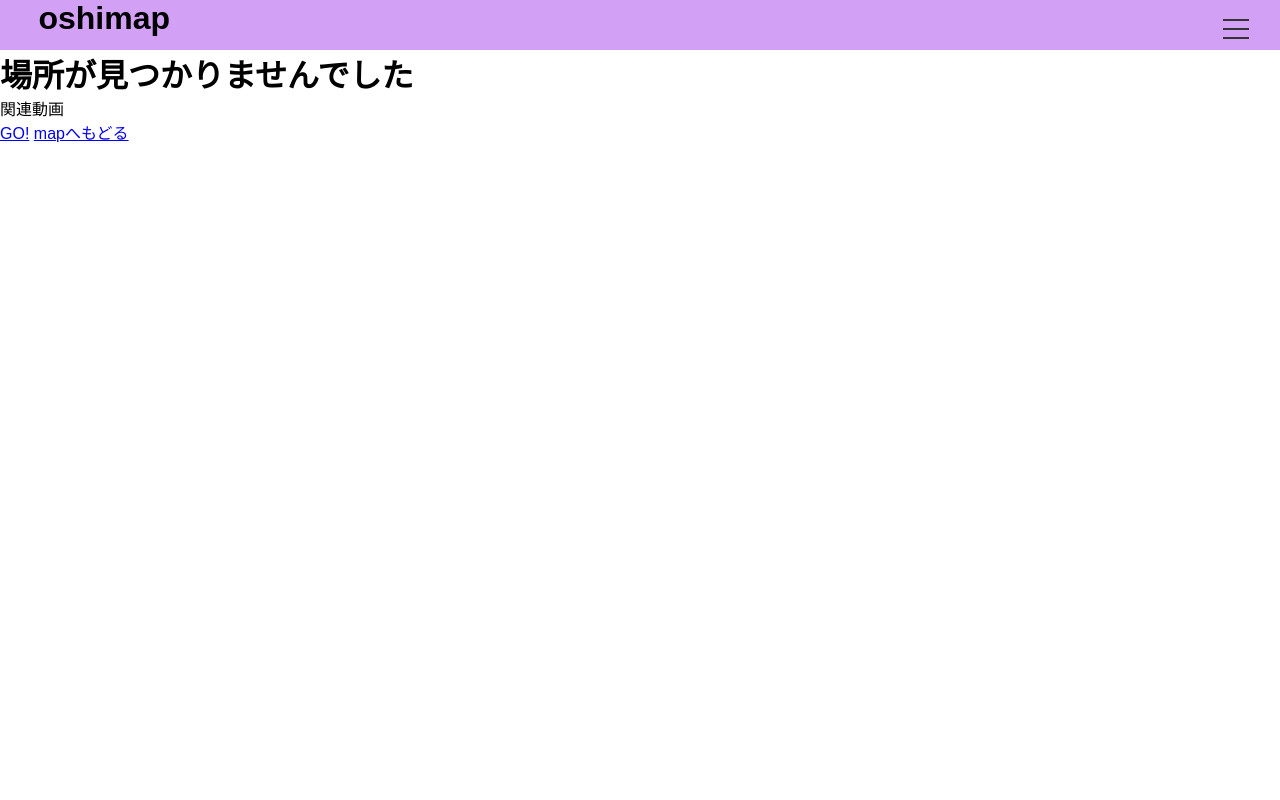
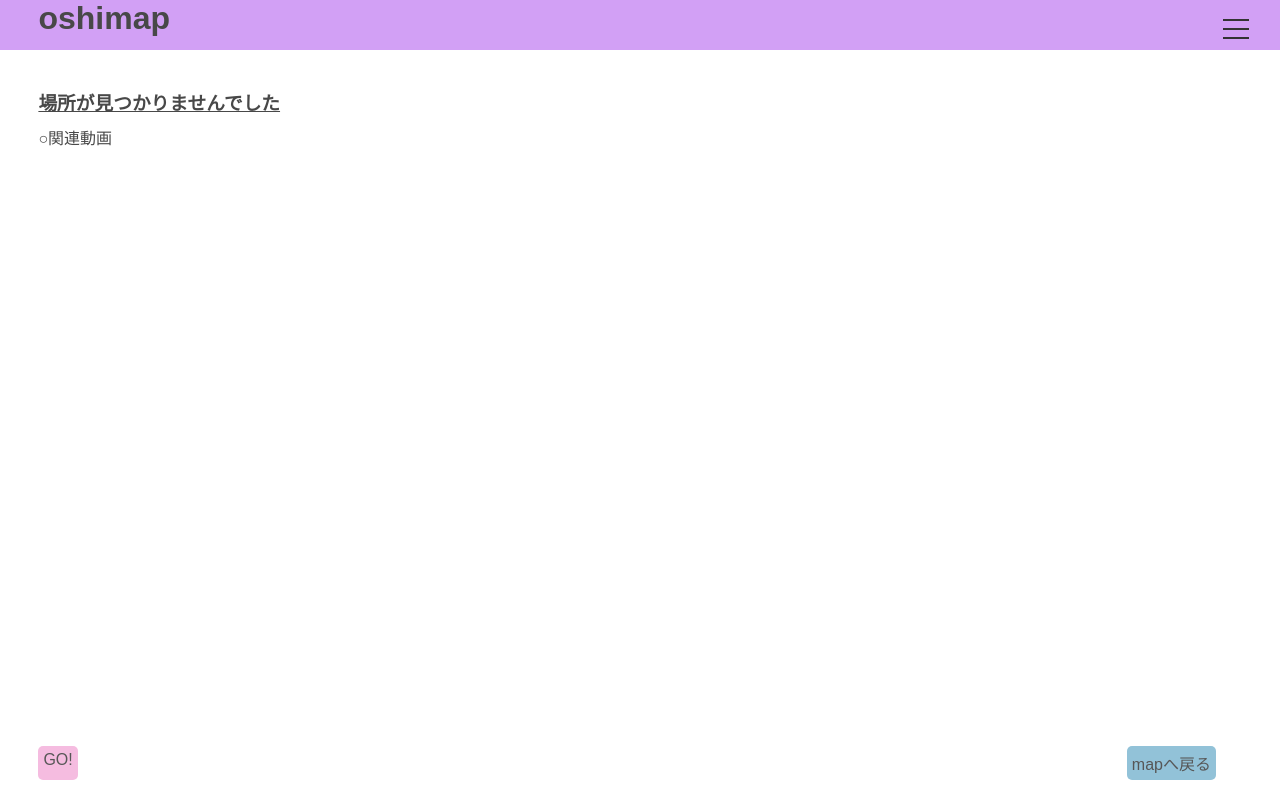
Before and after one commit to lemonomochi/oshimap, a plain HTML site: page detail.html in a window 1280 px wide. Drawn offline with nearby package versions, Linux system fonts and the light colour scheme.

Commit message:
Add files via upload
詳細ページ修正

```diff
--- a/css/detail.css
+++ b/css/detail.css
@@ -1,4 +1,43 @@
+*{
+    color: #484848;
+}
 #youtube-list img{
     width: 80%;
     height: auto;
 }
+#place-name{
+    text-decoration: underline;
+    padding-bottom: 10px;
+}
+.main{
+    margin: 3% 3% 0 3%;
+
+}
+.video-wrap{
+    padding-bottom: 80px;
+}
+
+.btn-wrap{
+    position: fixed;
+    bottom: 20px;
+    display: flex;
+    justify-content: space-between;
+    width: 92%;
+}
+
+.btn-wrap a{
+    flex-direction: row;
+    text-decoration: none;
+    color: #575757;
+    padding: 5px;
+    border-radius: 5px;
+
+}
+
+#routo{
+    background-color:#f5bce0;
+}
+
+#back{
+    background-color: rgb(146, 194, 216);
+}
--- a/csv/places.csv
+++ b/csv/places.csv
@@ -1,6 +1,6 @@
-id,name,lat,lng,description
-1,焼売珍,34.66703546,135.477794,
-2,告白橋,34.67111259,135.4800885,ドラマ
-3,ユニバ,34.66588856,135.432297,vlog
-4,たか鳥,34.67250173,135.5021751,
-5,なんばパークス,34.66169,135.50192,ドラマ
+id,name,long_name,lat,lng,description
+1,焼売珍,豚中華 大阪焼売珍 大正店,34.66703546,135.477794,
+2,告白橋,,34.67111259,135.4800885,ドラマ
+3,ユニバ,ユニバーサル・スタジオ・ジャパン,34.66588856,135.432297,vlog
+4,たか鳥,たか鳥 心斎橋店,34.67250173,135.5021751,
+5,なんばパークス,なんばパークス,34.66169,135.50192,ドラマ
--- a/detail.html
+++ b/detail.html
@@ -11,17 +11,21 @@
 </head>
 <body>
     <div id="common-header"></div>
-    <h1 id="place-name">なんばパークス</h1>
+    <div class="main">
+        <h3 id="place-name">なんばパークス</h3>
 
-    <div class="video-wrap">
-        <div>関連動画</div>
-        <ul id="youtube-list"></ul>
+        <div class="video-wrap">
+            <div>○関連動画</div>
+            <ul id="youtube-list"></ul>
+        </div>
+
+        <div class="btn-wrap">
+            <a id="routo" href="#" target="_blank">GO!</a>
+            <a id="back" href="index.html">mapへ戻る</a>
+        </div>
     </div>
 
-    <div class="btn-wrap">
-        <a id="routo" href="#" target="_blank">GO!</a>
-        <a href="index.html">mapへもどる</a>
-    </div>
+
 
 
     <script src="https://unpkg.com/leaflet/dist/leaflet.js"></script>
--- a/detail.js
+++ b/detail.js
@@ -12,8 +12,15 @@ console.log(spotId);
       const spot = spots.find(s => s.id === spotId);
       const routelink = document.getElementById('routo');
       if (spot) {
-        document.getElementById('place-name').textContent = spot.name;
-        routelink.href = `https://www.google.com/maps/dir/?api=1&destination=${spot.lat},${spot.lng}`;
+        if(spot.long_name != ''){
+            console.log('正式名所：' + spot.long_name)
+            document.getElementById('place-name').textContent = spot.long_name;
+            routelink.href = `https://www.google.com/maps/dir/?api=1&destination=${spot.long_name}`
+        }else{
+            document.getElementById('place-name').textContent = spot.name;
+            routelink.href = `https://www.google.com/maps/dir/?api=1&destination=${spot.lat},${spot.lng}`;
+        }
+
 
       } else {
         document.getElementById('place-name').textContent = '場所が見つかりませんでした';
```
Also changed, not shown: 2 other files.
